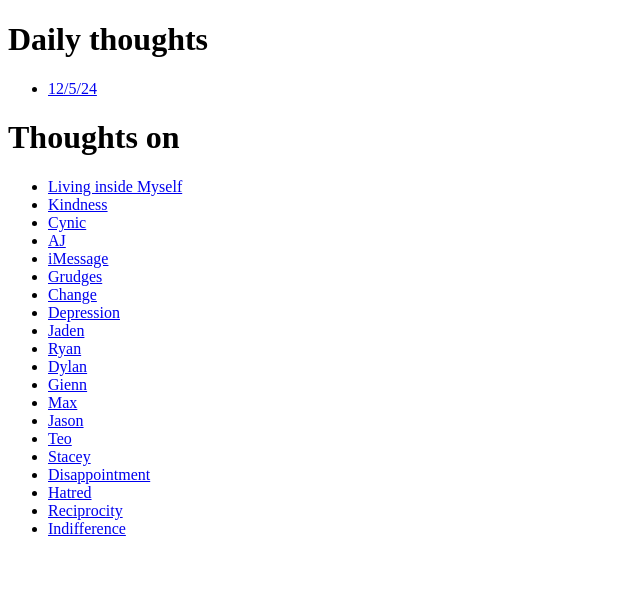
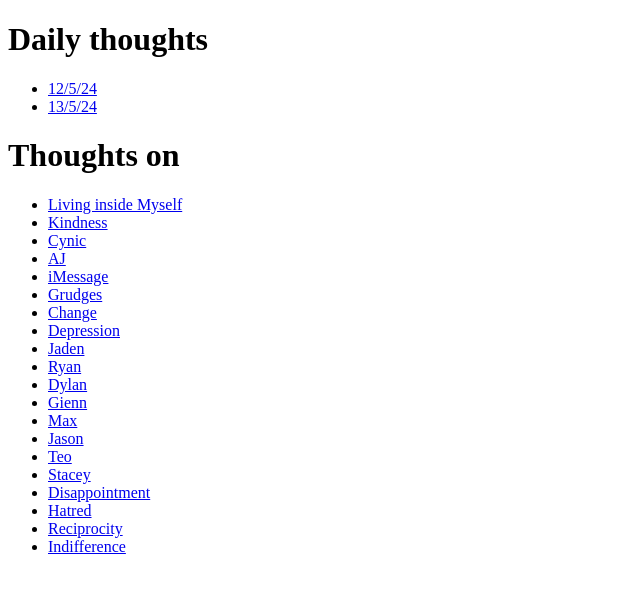
Before and after one commit to gaomason/masongao, a plain HTML site: page index.html in a window 1280 px wide. Shown: the whole page, without its empty margins (0-640 px from the left). Drawn offline with Linux system fonts and the light colour scheme.

Commit message:
Update index.html

```diff
--- a/index.html
+++ b/index.html
@@ -9,6 +9,7 @@
     <h1>Daily thoughts</h1>
         <ul>
         <li><a href="entries/120524.html">12/5/24</a></li>
+                <li><a href="entries/130524.html">13/5/24</a></li>
         </ul>
     <h1>Thoughts on</h1>
     <ul>
```
